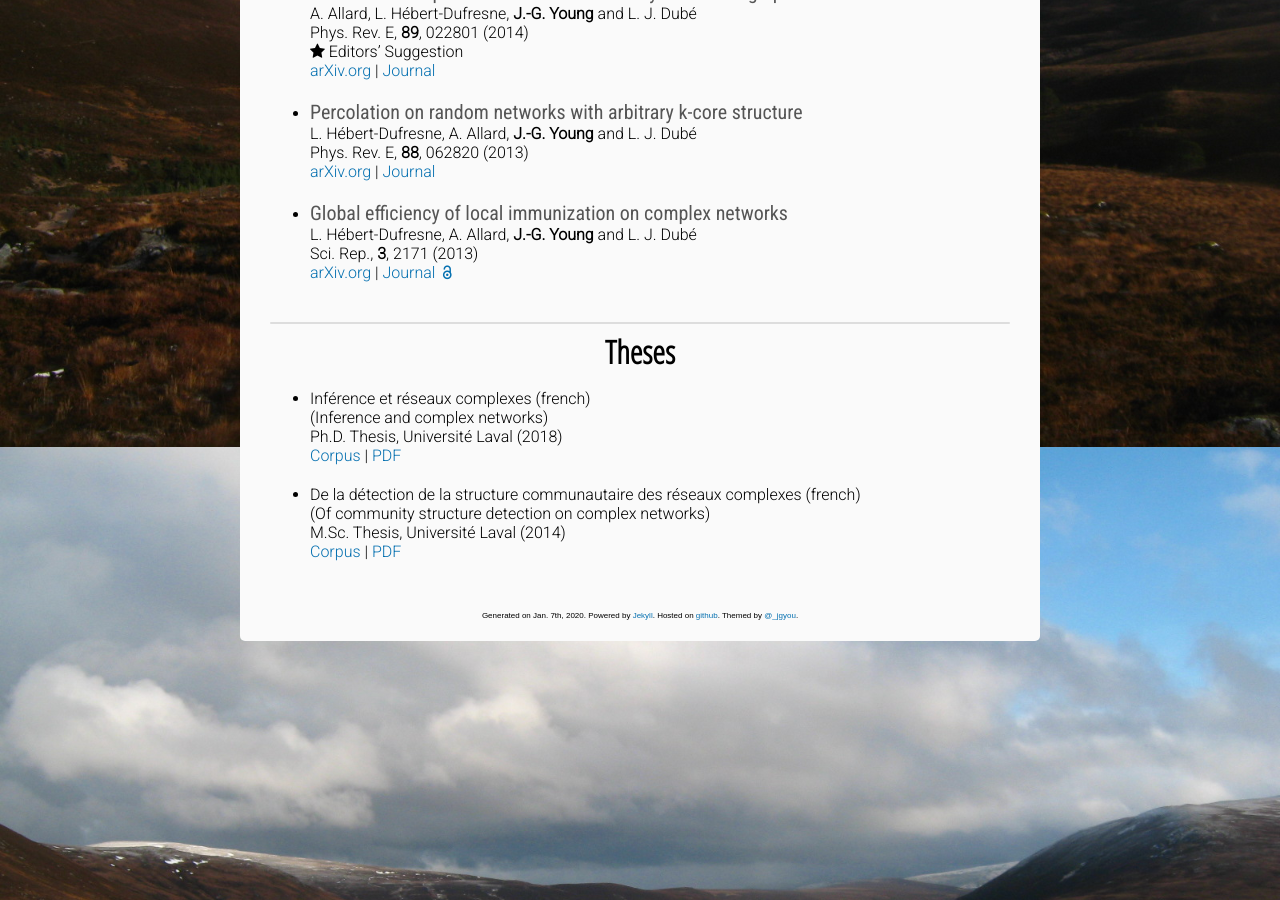
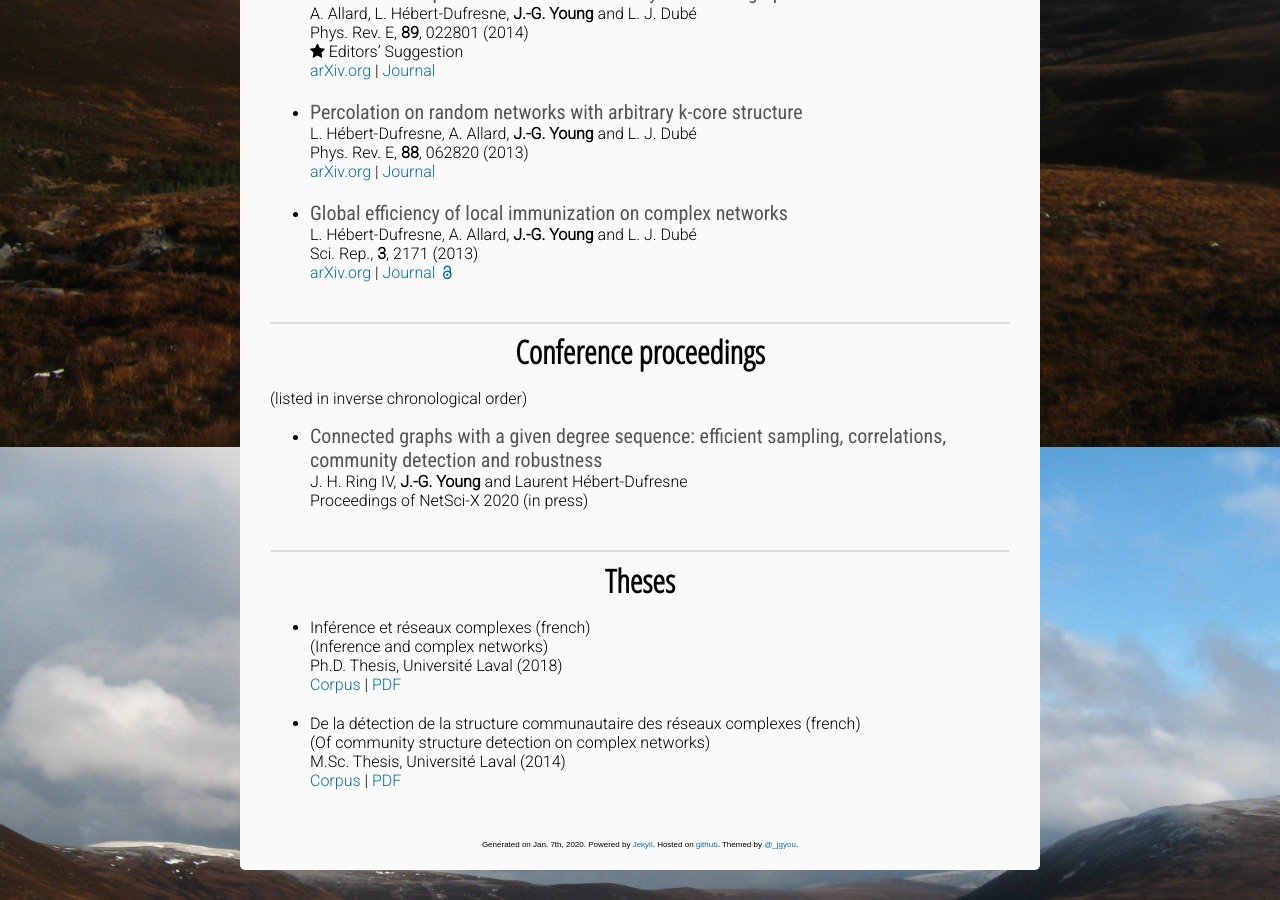
Before and after one commit to jg-you/jg-you.github.io, a Jekyll site: the page built from publications.md, in a window 1280 px wide and 900 px high, scrolled down 2433 px. Built offline with Jekyll 4.4.1, drawn with Linux system fonts in a browser that asks for light colours; some web fonts are replaced; comment, search, counter and statistics services are not loaded; some of the changed text lies outside the part shown.

Commit message:
netscix proceedings

```diff
--- a/publications.md
+++ b/publications.md
@@ -116,8 +115,20 @@ Sci. Rep., **3**, 2171 (2013)<br/>
 
 <div class="end-of-post"></div>
 
+<span id="nav-proceedings"></span>
+
+## Conference proceedings
+
+<p>(listed in inverse chronological order)</p>
+
+* <span class="pub-title">Connected graphs with a given degree sequence: efficient sampling, correlations, community detection and robustness</span><br/>
+J. H. Ring IV, **J.-G. Young** and Laurent Hébert-Dufresne <br/>
+Proceedings of NetSci-X 2020 (in press)
+
+
+<div class="end-of-post"></div>
+
 <span id="nav-others"></span>
-
 ## Theses
 
 * Inférence et réseaux complexes (french)<br/>
```
Also changed, not shown: other parts of publications.md (+1 -2 lines).
